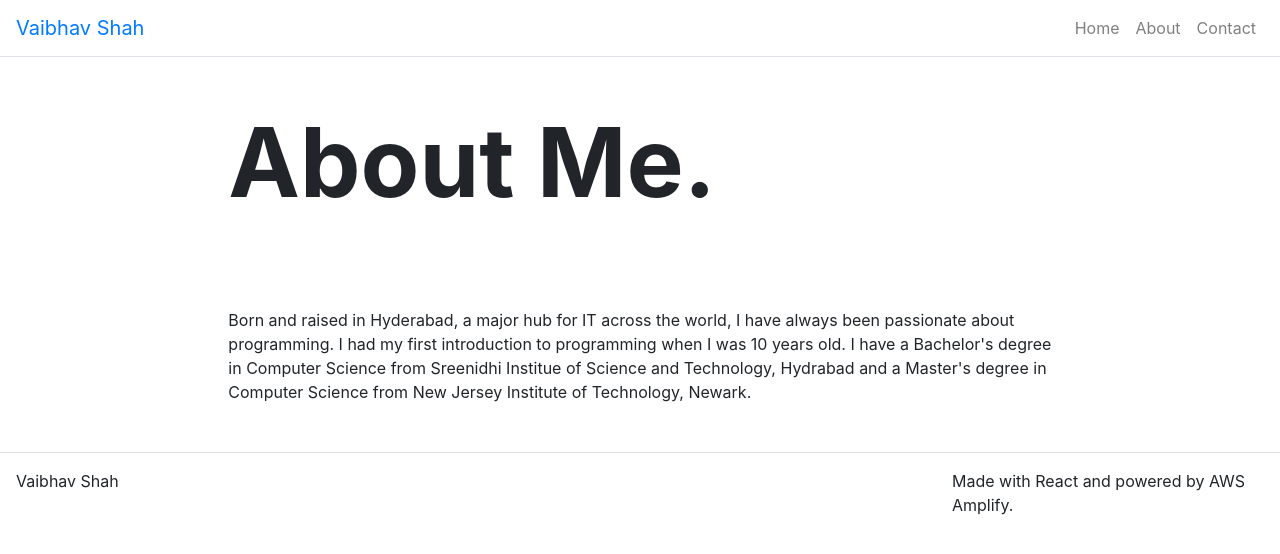
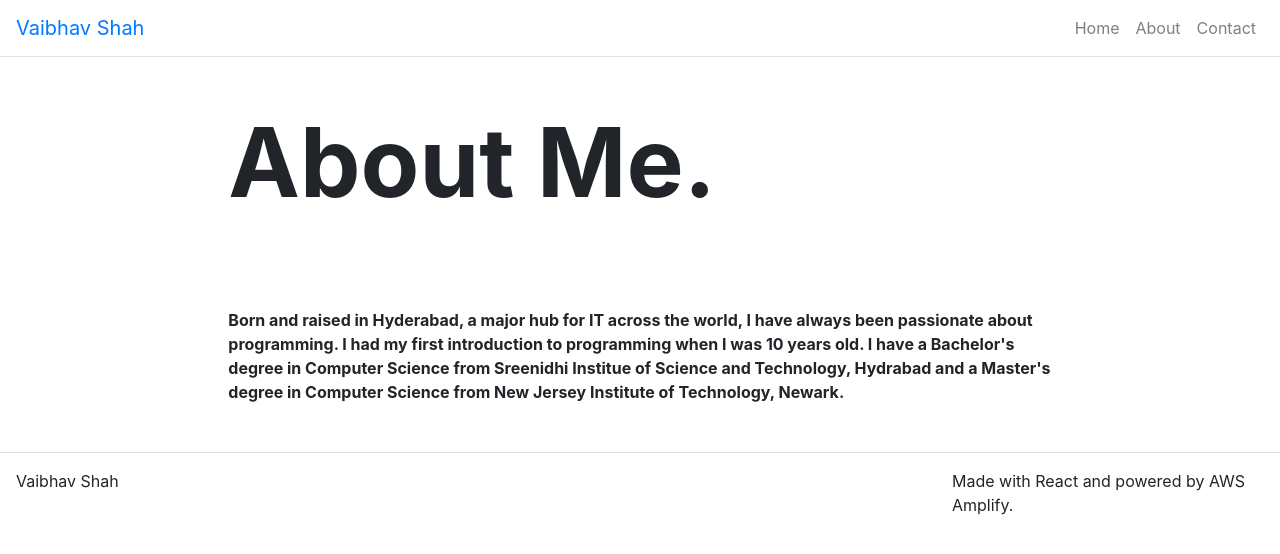
Before and after one commit to vaibhavshah96/vaibhavshahdevapp, a React (Create React App) app: page /about in a window 1280 px wide. Shown: the top 554 px of the page. Built offline with nearby package versions, Linux system fonts and the light colour scheme.

Commit message:
Increased font size.

```diff
--- a/src/components/Content.jsx
+++ b/src/components/Content.jsx
@@ -8,7 +8,9 @@ function Content(props) {
     <div>
       <Container fluid={true}>
         <Row className="justify-content-center">
-          <Col md={8}>{props.children}</Col>
+          <Col md={8} className="display-6 font-weight-bolder">
+            {props.children}
+          </Col>
         </Row>
       </Container>
     </div>
```
Also changed, not shown: 1 other file (tests, documents, lock files or other folders).
